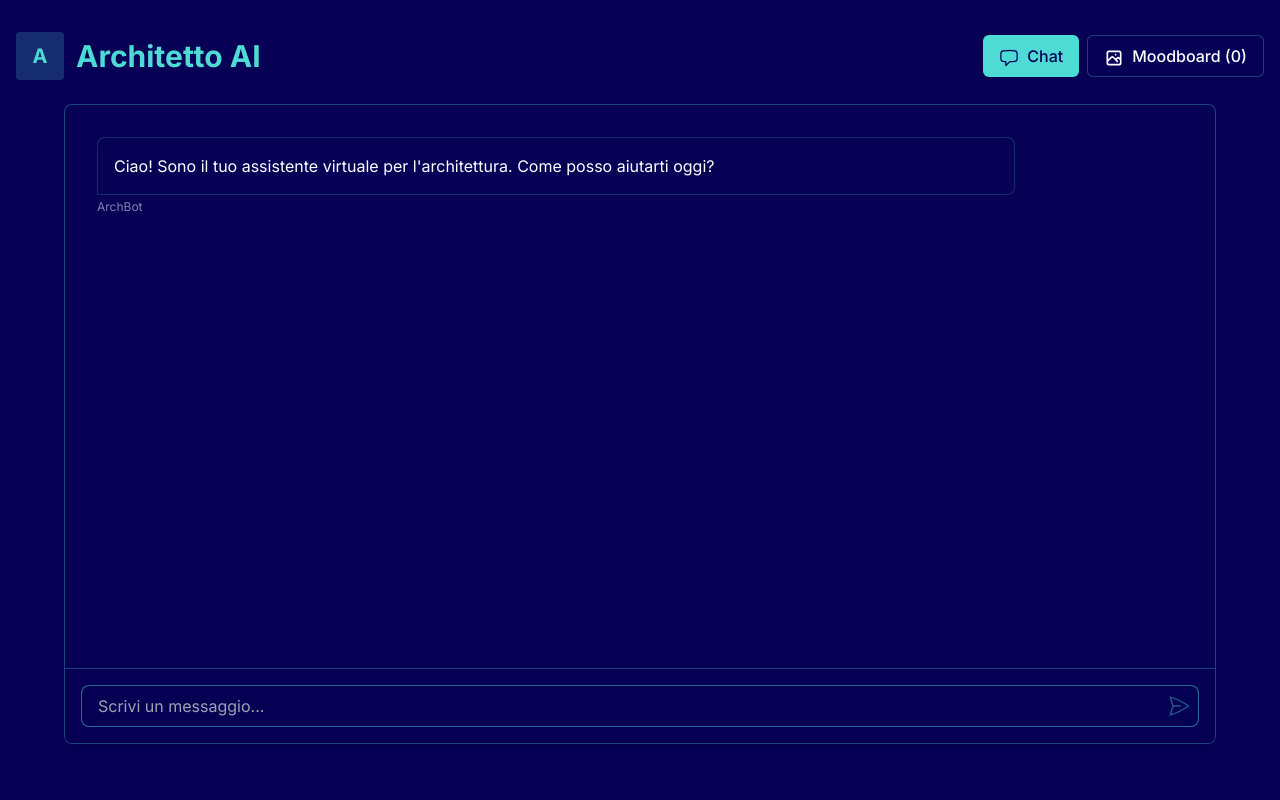
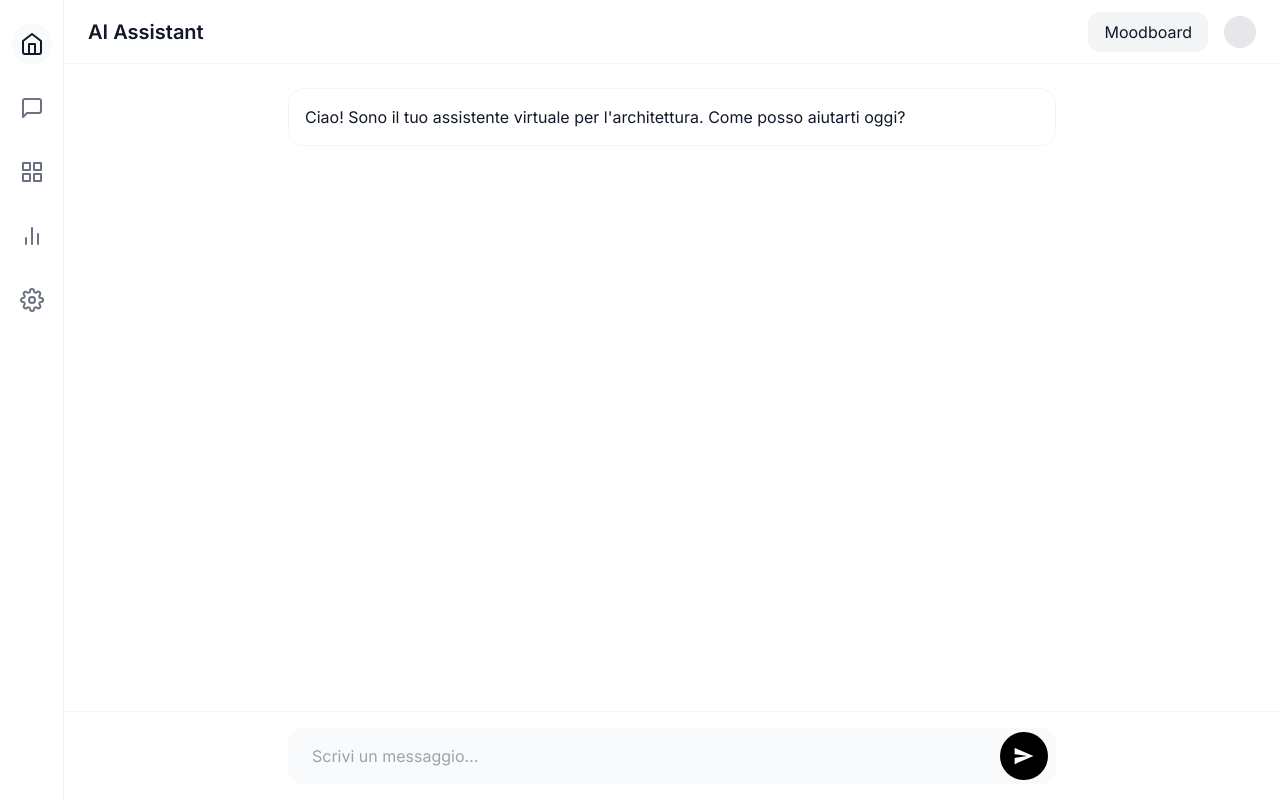
Before and after one commit to saxolino/chatbot-architect, a React (Create React App) app in the folder frontend/: page / in a window 1280 px wide. Built offline with nearby package versions, Linux system fonts and the light colour scheme.

Commit message:
Implementa nuovo design moderno ispirato al riferimento

```diff
--- a/frontend/src/App.js
+++ b/frontend/src/App.js
@@ -5,6 +5,8 @@ import ProductCard from './components/ProductCard';
 import ProductDetails from './components/ProductDetails';
 import Moodboard from './components/Moodboard';
 import { sendMessage } from './services/api';
+import { FiHome, FiMessageSquare, FiGrid, FiBarChart2, FiSettings } from 'react-icons/fi';
+import { IoSendSharp } from 'react-icons/io5';
 // Successivamente, importeremo il logo qui: import Logo from './assets/logo.png';
 
 function App() {
@@ -21,6 +23,7 @@ function App() {
   const [selectedProduct, setSelectedProduct] = useState(null);
   const [pinnedItems, setPinnedItems] = useState([]);
   const messagesEndRef = useRef(null);
+  const [showMoodboard, setShowMoodboard] = useState(false);
 
   useEffect(() => {
     messagesEndRef.current?.scrollIntoView({ behavior: 'smooth' });
@@ -83,111 +86,114 @@ function App() {
   };
 
   return (
-    <div className="min-h-screen bg-brand-bg py-8 px-4">
-      <div className="max-w-7xl mx-auto">
-        <header className="flex justify-between items-center mb-6">
-          <div className="flex items-center">
-            {/* Spazio per il logo */}
-            <div className="w-12 h-12 mr-3 flex items-center justify-center rounded bg-brand-accent/20">
-              {/* Inseriremo il logo qui quando sarà disponibile */}
-              {/* <img src={Logo} alt="Architetto AI Logo" className="w-10 h-10" /> */}
-              <span className="text-brand-accent font-bold text-xl">A</span>
+    <div className="app-container">
+      {/* Sidebar Navigation */}
+      <nav className="sidebar">
+        <div className="sidebar-icon active">
+          <FiHome size={24} />
         </div>
-            <h1 className="text-3xl font-bold text-brand-accent">Architetto AI</h1>
+        <div className="sidebar-icon">
+          <FiMessageSquare size={24} />
         </div>
+        <div className="sidebar-icon">
+          <FiGrid size={24} />
+        </div>
+        <div className="sidebar-icon">
+          <FiBarChart2 size={24} />
+        </div>
+        <div className="sidebar-icon">
+          <FiSettings size={24} />
+        </div>
+      </nav>
 
-          <div className="flex space-x-2">
+      {/* Main Content */}
+      <main className="main-content">
+        {/* Header */}
+        <header className="header">
+          <div className="header-title">
+            <span className="text-xl font-semibold">AI Assistant</span>
+          </div>
+          <div className="flex items-center space-x-4">
             <button
-              className={`tab-button ${activeTab === 'chat' ? 'tab-button-active' : 'tab-button-inactive'}`}
-              onClick={() => setActiveTab('chat')}
+              onClick={() => setShowMoodboard(!showMoodboard)}
+              className={`px-4 py-2 rounded-xl transition-colors ${
+                showMoodboard ? 'bg-[#DEFF00]' : 'bg-gray-100'
+              }`}
             >
-              <ChatBubbleLeftIcon className="h-5 w-5 inline mr-2" />
-              Chat
+              {showMoodboard ? 'Chat' : 'Moodboard'}
             </button>
-            <button
-              className={`tab-button ${activeTab === 'moodboard' ? 'tab-button-active' : 'tab-button-inactive'}`}
-              onClick={() => setActiveTab('moodboard')}
-            >
-              <svg xmlns="http://www.w3.org/2000/svg" className="h-5 w-5 inline mr-2" viewBox="0 0 24 24" fill="none" stroke="currentColor" strokeWidth="2">
-                <path strokeLinecap="round" strokeLinejoin="round" d="M4 16l4.586-4.586a2 2 0 012.828 0L16 16m-2-2l1.586-1.586a2 2 0 012.828 0L20 14m-6-6h.01M6 20h12a2 2 0 002-2V6a2 2 0 00-2-2H6a2 2 0 00-2 2v12a2 2 0 002 2z" />
-              </svg>
-              Moodboard ({pinnedItems.length})
-            </button>
+            <div className="user-avatar" />
           </div>
         </header>
 
-        {/* Area principale dell'applicazione */}
-        <main className="flex flex-col lg:flex-row gap-6">
-
-          {/* Sezione Chat o Moodboard (a seconda del tab attivo) */}
-          <div className="flex-1">
-            {activeTab === 'chat' ? (
+        {/* Chat Interface */}
         <div className="chat-container">
-                <div className="message-container">
+          <div className="chat-messages">
             {messages.map((message, index) => (
-                    <ChatMessage
+              <div
                 key={index}
-                      message={message}
-                      loading={false}
-                    />
+                className={`message ${message.role === 'user' ? 'user' : 'assistant'} fade-in`}
+              >
+                {message.content}
+              </div>
             ))}
             {isLoading && (
-                    <ChatMessage
-                      message={{ role: 'assistant', content: '' }}
-                      loading={true}
-                    />
+              <div className="message assistant fade-in">
+                <div className="flex space-x-2">
+                  <div className="w-2 h-2 bg-gray-300 rounded-full animate-bounce" />
+                  <div className="w-2 h-2 bg-gray-300 rounded-full animate-bounce" style={{ animationDelay: '0.2s' }} />
+                  <div className="w-2 h-2 bg-gray-300 rounded-full animate-bounce" style={{ animationDelay: '0.4s' }} />
+                </div>
+              </div>
             )}
             <div ref={messagesEndRef} />
           </div>
 
+          {/* Input Area */}
           <form onSubmit={handleSendMessage} className="input-container">
-                  <div className="relative">
+            <div className="input-wrapper">
               <input
                 type="text"
                 value={input}
                 onChange={(e) => setInput(e.target.value)}
                 placeholder="Scrivi un messaggio..."
-                      className="chat-input pr-10"
+                className="chat-input"
                 disabled={isLoading}
               />
-                    <button
-                      type="submit"
-                      disabled={isLoading || input.trim() === ''}
-                      className="absolute right-2 top-1/2 transform -translate-y-1/2 text-brand-accent hover:text-brand-accent/80 disabled:text-brand-accent/40"
-                    >
-                      <PaperAirplaneIcon className="h-6 w-6" />
+              <button type="submit" disabled={isLoading || input.trim() === ''} className="send-button">
+                <IoSendSharp size={20} />
               </button>
             </div>
           </form>
         </div>
-            ) : (
+      </main>
+
+      {/* Products Sidebar */}
+      {foundProducts.length > 0 && !showMoodboard && (
+        <aside className="products-sidebar">
+          <h2 className="text-lg font-semibold mb-4">Prodotti Correlati</h2>
+          <div className="space-y-4">
+            {foundProducts.map((product) => (
+              <div key={product.id} className="product-card">
+                <div className="product-image" />
+                <h3 className="font-medium mb-2">{product.name}</h3>
+                <p className="text-sm text-gray-600">{product.short_description}</p>
+              </div>
+            ))}
+          </div>
+        </aside>
+      )}
+
+      {/* Moodboard */}
+      {showMoodboard && (
+        <div className="products-sidebar">
           <Moodboard
             items={pinnedItems}
             onItemClick={handleProductClick}
             onRemoveItem={togglePin}
           />
-            )}
-          </div>
-
-          {/* Sezione per i prodotti trovati (solo visibile in modalità chat) */}
-          {activeTab === 'chat' && foundProducts.length > 0 && (
-            <div className="lg:w-1/3 space-y-4">
-              <h2 className="text-xl font-semibold text-brand-accent">Prodotti correlati</h2>
-              <div className="space-y-4 max-h-[70vh] overflow-y-auto pr-2">
-                {foundProducts.map(product => (
-                  <ProductCard
-                    key={product.id}
-                    product={product}
-                    onClick={() => handleProductClick(product)}
-                    isPinned={isPinned(product.id)}
-                    onTogglePin={() => togglePin(product)}
-                  />
-                ))}
-              </div>
         </div>
       )}
-        </main>
-      </div>
 
       {/* Modale per visualizzare i dettagli del prodotto */}
       {selectedProduct && (
--- a/frontend/src/index.css
+++ b/frontend/src/index.css
@@ -2,99 +2,142 @@
 @tailwind components;
 @tailwind utilities;
 
-@layer base {
-  body {
-    @apply bg-brand-bg text-brand-text;
+:root {
+  --color-accent: #DEFF00;
+  --color-bg: #ffffff;
+  --color-card: #f8f9fa;
+  --color-text: #1a1a1a;
+  --color-border: #e5e7eb;
 }
 
-  h1 {
-    @apply text-2xl font-bold text-brand-accent;
+body {
+  @apply bg-white text-gray-900;
+  font-family: 'Inter', sans-serif;
 }
 
-  h2 {
-    @apply text-xl font-semibold text-brand-text;
+.app-container {
+  @apply min-h-screen flex;
 }
 
-  h3 {
-    @apply text-lg font-medium text-brand-text;
-  }
+/* Sidebar Navigation */
+.sidebar {
+  @apply w-16 bg-white border-r border-gray-100 fixed h-full flex flex-col items-center py-6 space-y-6;
 }
 
-@layer components {
-  .chat-container {
-    @apply bg-brand-bg shadow-md rounded-lg overflow-hidden max-w-6xl mx-auto h-[80vh] flex flex-col border border-brand-accent/30;
+.sidebar-icon {
+  @apply w-10 h-10 rounded-full flex items-center justify-center text-gray-500 hover:bg-gray-50 transition-colors;
 }
 
-  .message-container {
-    @apply flex-1 overflow-auto p-4 space-y-4;
+.sidebar-icon.active {
+  @apply bg-gray-50 text-gray-900;
+}
+
+/* Main Content */
+.main-content {
+  @apply flex-1 ml-16;
+}
+
+/* Header */
+.header {
+  @apply h-16 border-b border-gray-100 flex items-center px-6 justify-between bg-white sticky top-0 z-10;
+}
+
+.header-title {
+  @apply text-xl font-semibold flex items-center space-x-2;
+}
+
+.user-avatar {
+  @apply w-8 h-8 rounded-full bg-gray-200;
+}
+
+/* Chat Interface */
+.chat-container {
+  @apply flex flex-col h-[calc(100vh-4rem)] bg-white;
+}
+
+.chat-messages {
+  @apply flex-1 overflow-y-auto p-6 space-y-4;
 }
 
 .message {
-    @apply p-3 rounded-lg max-w-[80%];
+  @apply max-w-3xl mx-auto p-4 rounded-2xl;
 }
 
-  .message-user {
-    @apply bg-brand-accent/20 text-brand-text ml-auto border border-brand-accent/30;
+.message.user {
+  @apply bg-gray-50 ml-auto;
 }
 
-  .message-bot {
-    @apply bg-brand-bg/90 text-brand-text border border-brand-accent/20;
+.message.assistant {
+  @apply bg-white border border-gray-100;
 }
 
+/* Products Sidebar */
+.products-sidebar {
+  @apply w-96 border-l border-gray-100 bg-white p-6 h-[calc(100vh-4rem)] overflow-y-auto fixed right-0 top-16;
+}
+
+.product-card {
+  @apply bg-white border border-gray-100 rounded-2xl p-4 mb-4 hover:shadow-lg transition-shadow;
+}
+
+.product-image {
+  @apply w-full h-48 object-cover rounded-xl mb-4 bg-gray-50;
+}
+
+/* Input Area */
 .input-container {
-    @apply border-t border-brand-accent/30 p-4 bg-brand-bg/95;
+  @apply border-t border-gray-100 bg-white p-4 sticky bottom-0;
+}
+
+.input-wrapper {
+  @apply max-w-3xl mx-auto relative;
 }
 
 .chat-input {
-    @apply w-full border border-brand-accent/50 bg-brand-bg/50 rounded-lg px-4 py-2 text-brand-text focus:outline-none focus:ring-2 focus:ring-brand-accent focus:bg-brand-bg/80;
+  @apply w-full px-6 py-4 bg-gray-50 rounded-2xl pr-20 focus:outline-none focus:ring-2 focus:ring-gray-200 transition-shadow;
 }
 
-  .product-card {
-    @apply bg-brand-bg/90 rounded-lg shadow-md overflow-hidden border border-brand-accent/30 hover:shadow-lg hover:shadow-brand-accent/20 transition-shadow;
+.send-button {
+  @apply absolute right-2 top-1/2 -translate-y-1/2 w-12 h-12 rounded-full bg-black text-white flex items-center justify-center hover:bg-gray-900 transition-colors;
 }
 
-  .product-image {
-    @apply w-full h-48 object-cover object-center;
+/* Accent Elements */
+.accent-bg {
+  @apply bg-[#DEFF00];
 }
 
-  .product-info {
-    @apply p-4;
+.accent-text {
+  @apply text-black;
 }
 
-  .moodboard-container {
-    @apply grid grid-cols-2 md:grid-cols-3 lg:grid-cols-4 gap-4 p-4;
+/* Cards */
+.info-card {
+  @apply bg-gradient-to-br from-[#DEFF00]/10 to-[#DEFF00]/5 rounded-2xl p-6 border border-[#DEFF00]/20;
 }
 
-  .pin-button {
-    @apply absolute top-2 right-2 bg-brand-accent text-brand-bg rounded-full p-1 shadow-md hover:bg-brand-accent/80 transition-colors;
+/* Animations */
+@keyframes fadeIn {
+  from { opacity: 0; transform: translateY(10px); }
+  to { opacity: 1; transform: translateY(0); }
 }
 
-  .tab-button {
-    @apply px-4 py-2 rounded-md font-medium transition-colors;
+.fade-in {
+  animation: fadeIn 0.3s ease-out forwards;
 }
 
-  .tab-button-active {
-    @apply bg-brand-accent text-brand-bg;
-  }
-
-  .tab-button-inactive {
-    @apply bg-brand-bg/50 text-brand-text border border-brand-accent/30 hover:bg-brand-bg/70;
-  }
-}
-
+/* Scrollbar */
 ::-webkit-scrollbar {
-  width: 6px;
+  @apply w-2;
 }
 
 ::-webkit-scrollbar-track {
-  background: rgba(77, 219, 212, 0.05);
+  @apply bg-transparent;
 }
 
 ::-webkit-scrollbar-thumb {
-  background: rgba(77, 219, 212, 0.3);
-  border-radius: 3px;
+  @apply bg-gray-200 rounded-full;
 }
 
 ::-webkit-scrollbar-thumb:hover {
-  background: rgba(77, 219, 212, 0.5);
+  @apply bg-gray-300;
 }
```
Lines whose indentation alone changed are shown as unchanged.
